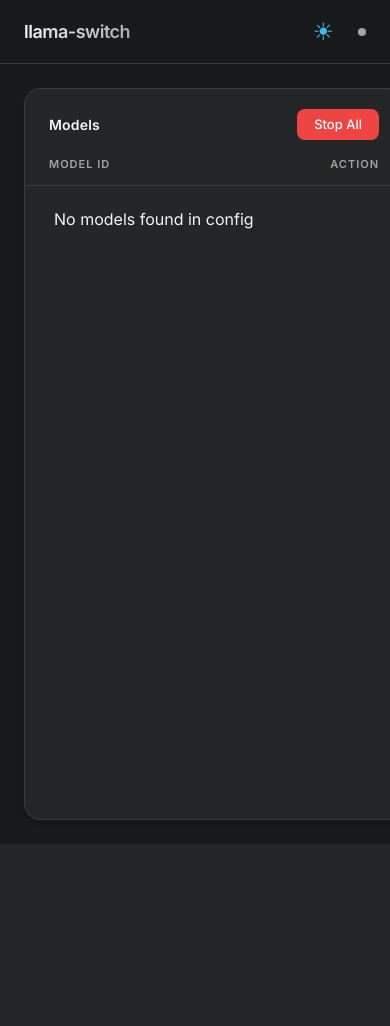
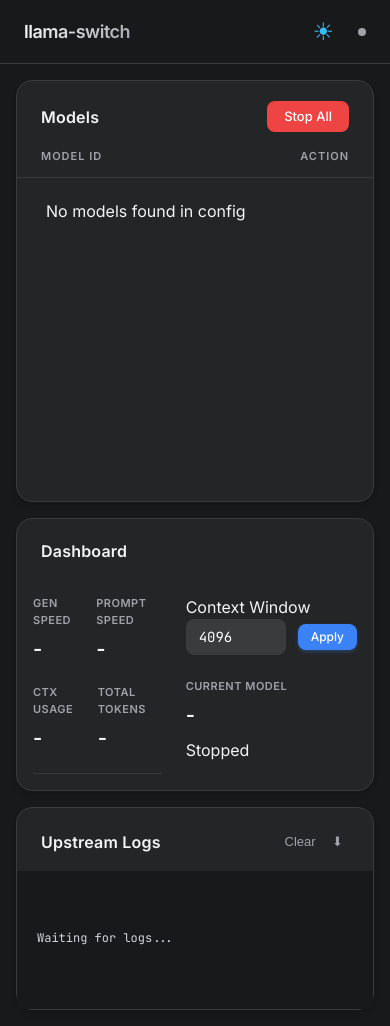
Before and after one commit to architector1324/llama-switch, a FastAPI app: page / in a window 390 px wide. Before the commit the page ends 829 px from the top, so only its background shows below. Run offline with FastAPI, Linux system fonts and the light colour scheme; data that the repository does not hold is empty.

Commit message:
feat(ui): mobile responsive, reduced polling and systemd service

```diff
--- a/static/css/style.css
+++ b/static/css/style.css
@@ -540,3 +540,56 @@ input[type="number"]:focus {
 
 /* Utilities */
 .hidden { display: none !important; }
+
+/* Mobile Responsive */
+@media (max-width: 768px) {
+    body {
+        height: auto;
+        overflow: auto;
+    }
+
+    .app-container {
+        height: auto;
+        overflow: visible;
+    }
+
+    .main-content {
+        flex-direction: column;
+        height: auto;
+        overflow: visible;
+        padding: 16px;
+        gap: 16px;
+    }
+
+    .models-panel {
+        width: 100%;
+        height: 50vh; /* Takes half screen, user can scroll inside */
+        min-height: 300px;
+    }
+
+    .right-column {
+        width: 100%;
+        flex: none;
+        gap: 16px;
+    }
+
+    .dashboard-grid {
+        grid-template-columns: 1fr; /* Stack dashboard items */
+        padding: 16px;
+    }
+
+    .stats-column {
+        border-right: none;
+        border-bottom: 1px solid var(--border);
+        padding-right: 0;
+        padding-bottom: 20px;
+    }
+
+    .logs-panel {
+        height: 400px; /* Fixed height for logs on mobile */
+    }
+
+    .panel-header h2 {
+        font-size: 16px;
+    }
+}
--- a/static/js/app.js
+++ b/static/js/app.js
@@ -159,7 +159,7 @@ function startPolling() {
         } catch (e) {
             console.log("Status check failed", e);
         }
-    }, 1000);
+    }, 5000);
 
     // Logs Poll
     setInterval(async () => {
@@ -182,7 +182,7 @@ function startPolling() {
         } catch (e) {
             // Ignore
         }
-    }, 1000);
+    }, 5000);
 }
 
 function updateStatusDisplay(status) {
--- a/templates/index.html
+++ b/templates/index.html
@@ -4,7 +4,7 @@
     <meta charset="UTF-8">
     <meta name="viewport" content="width=device-width, initial-scale=1.0">
     <title>Llama Switch</title>
-    <link rel="stylesheet" href="/static/css/style.css?v=4">
+    <link rel="stylesheet" href="/static/css/style.css?v=5">
     <link href="https://fonts.googleapis.com/css2?family=Inter:wght@400;500;600&family=JetBrains+Mono:wght@400;500&display=swap" rel="stylesheet">
 </head>
 <body class="dark-theme">
@@ -109,6 +109,6 @@
             </section>
         </main>
     </div>
-    <script src="/static/js/app.js?v=3"></script>
+    <script src="/static/js/app.js?v=4"></script>
 </body>
 </html>
```
Also changed, not shown: 1 other file.
